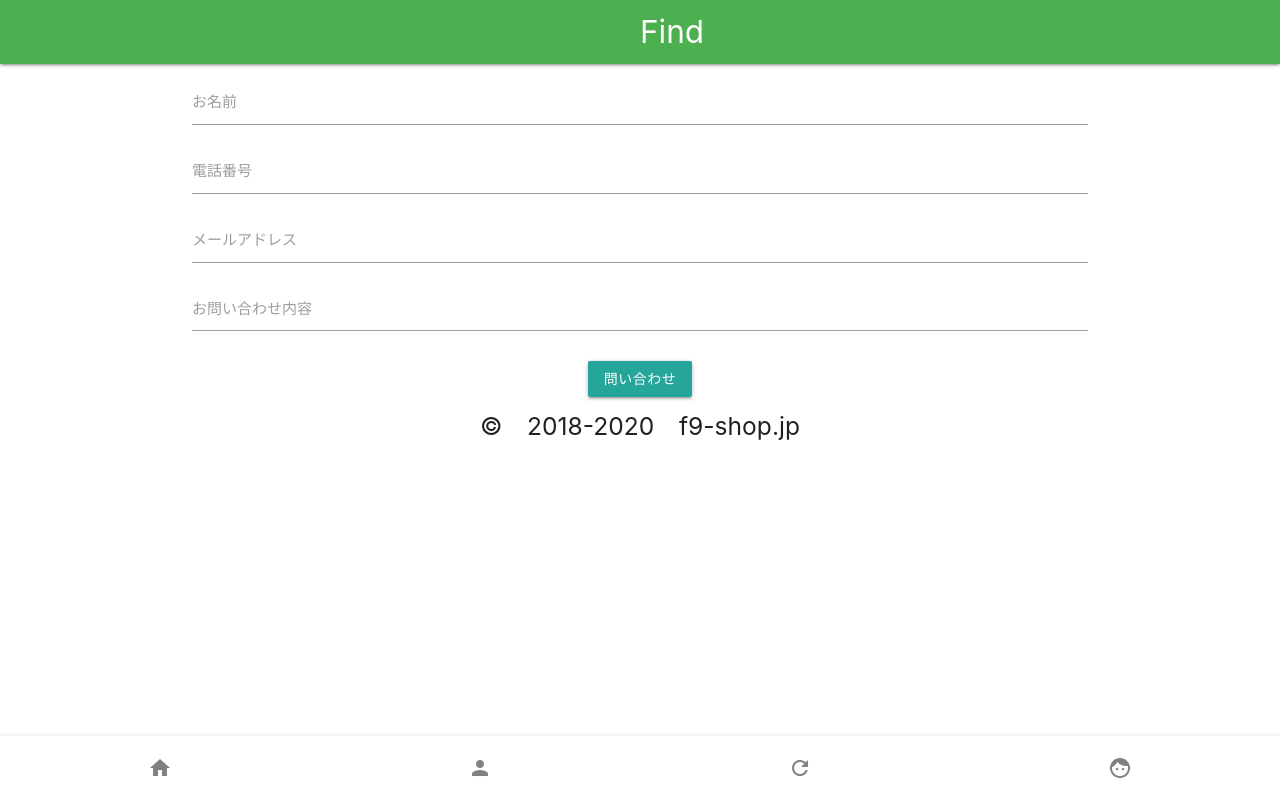
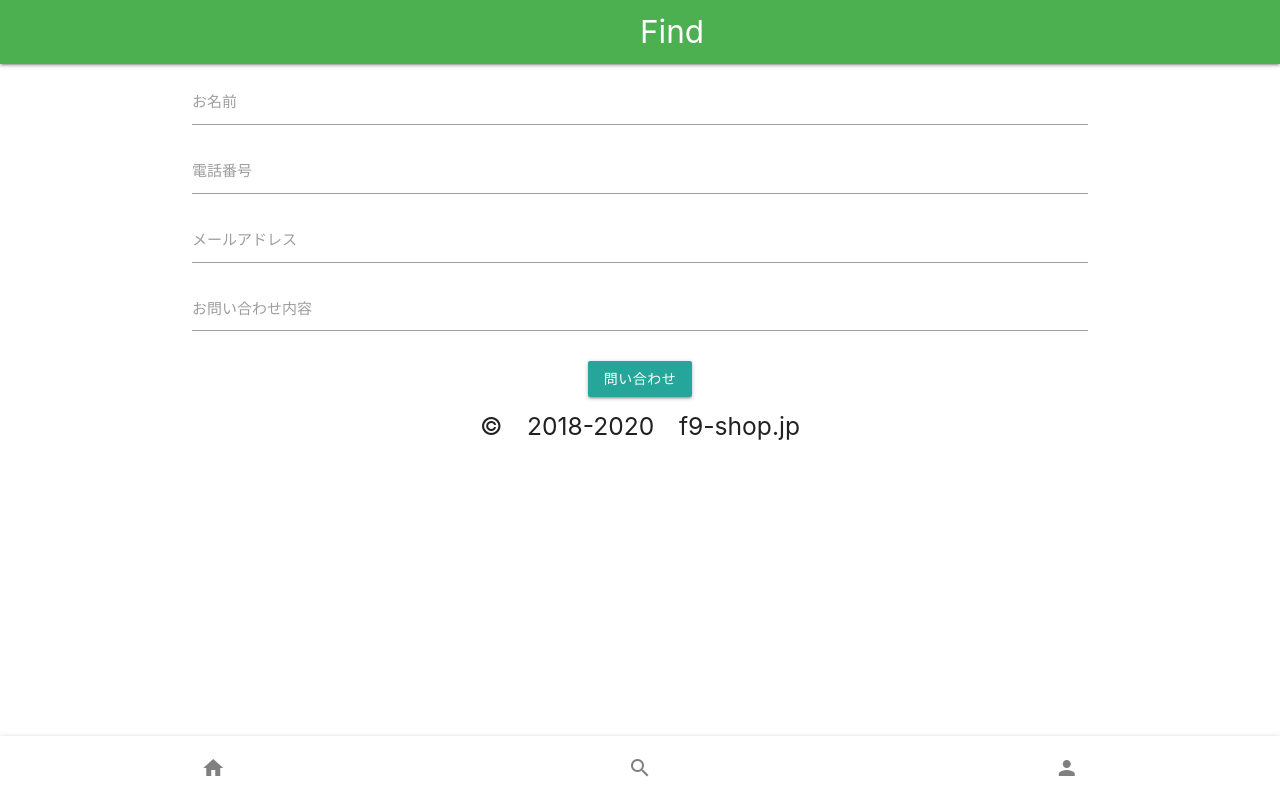
Before and after one commit to honda9135/find_react, a React (Create React App) app: page /contact in a window 1280 px wide. Built offline with nearby package versions, Linux system fonts and the light colour scheme.

Commit message:
[暫定] ・アイコンを3つに変更
[課題]
・ページの最後の要素が見切れている

[今後]
・Material UI に書き換える

```diff
--- a/src/components/layout/BottomNav.tsx
+++ b/src/components/layout/BottomNav.tsx
@@ -7,10 +7,9 @@ export default class BottomNav extends Component {
                 <nav>
                     <div className="nav-wrapper row white">
                         <ul>
-                            <li className="col s3"><a href="./"><i className="material-icons" style={{color:"grey"}}>home</i></a></li>
-                            <li className="col s3"><a href="./"><i className="material-icons" style={{color:"grey"}}>person</i></a></li>
-                            <li className="col s3"><a href="./"><i className="material-icons" style={{color:"grey"}}>refresh</i></a></li>
-                            <li className="col s3"><a href="./"><i className="material-icons" style={{color:"grey"}}>face</i></a></li>
+                            <li className="col s4"><a href="./"><i className="material-icons" style={{color:"grey"}}>home</i></a></li>
+                            <li className="col s4"><a href="./"><i className="material-icons" style={{color:"grey"}}>search</i></a></li>
+                            <li className="col s4"><a href="./"><i className="material-icons" style={{color:"grey"}}>person</i></a></li>
                         </ul>
                     </div>
                 </nav>
```
